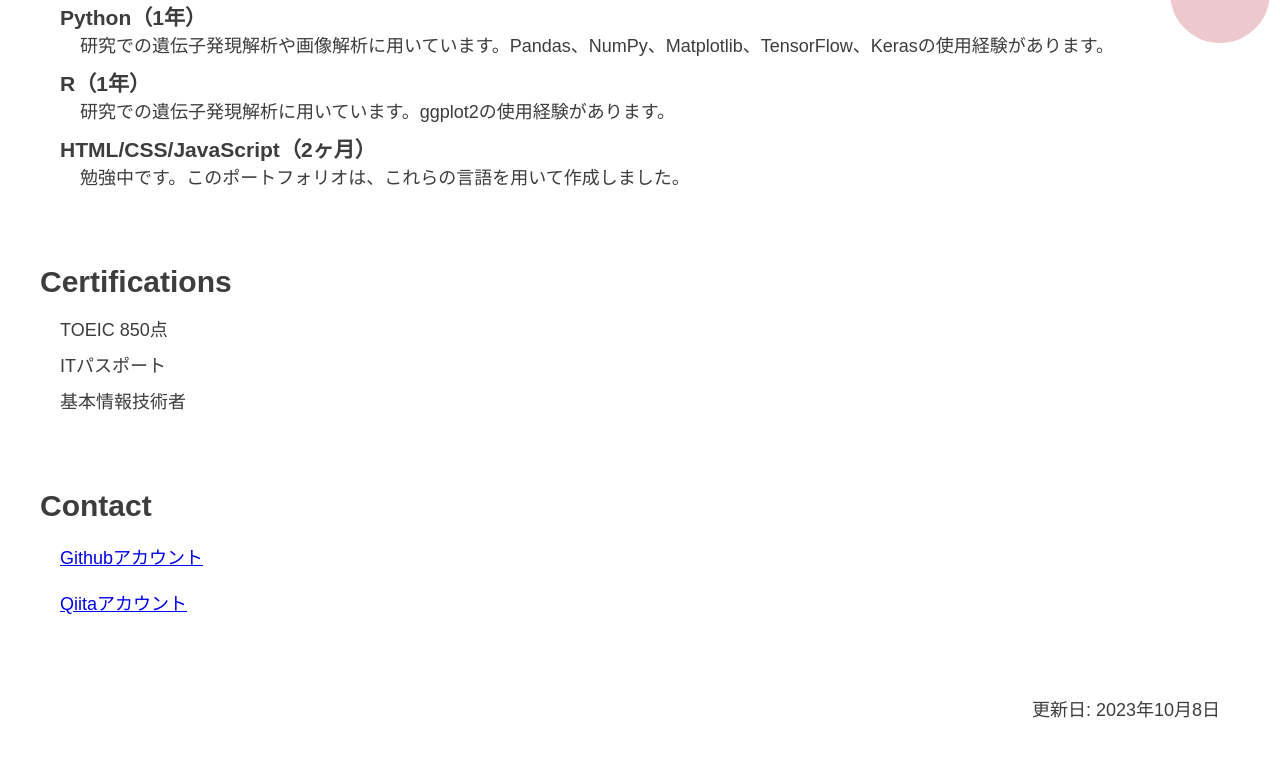
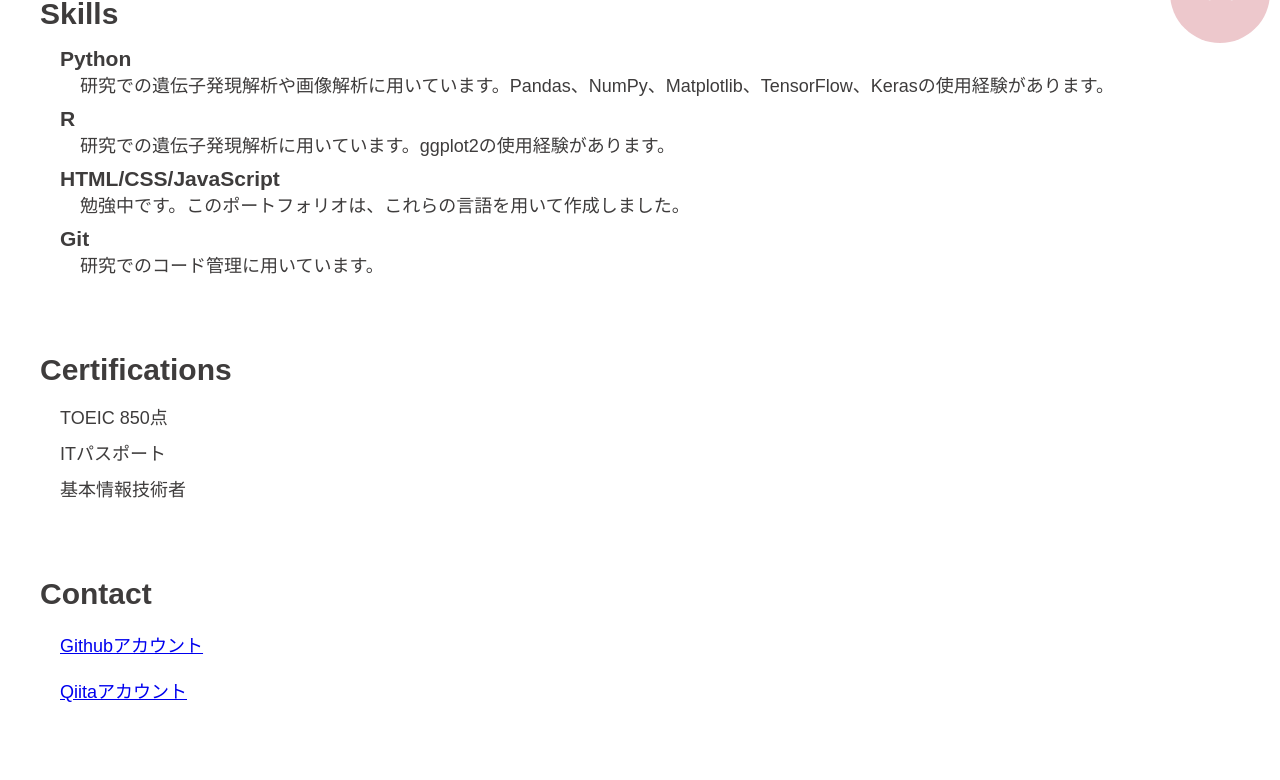
Before and after one commit to wanana12/portfolio, a plain HTML site: page index.html in a window 1280 px wide. Shown: the part 747-1527 px from the top of the page. Drawn offline with Linux system fonts and the light colour scheme.

Commit message:
update index.html

```diff
--- a/index.html
+++ b/index.html
@@ -37,22 +37,27 @@
     <section id="projects">
         <h2>Projects</h2>
         <p>「分泌性ペプチド群によるストレス情報伝達の解明」という題で<a href="http://hokuryukan-ns.co.jp/cms/books/アグリバイオ%E3%80%802023年7月号/">アグリバイオ2023年7月号</a>に寄稿しました。</p>
+        <p>「浸透圧ストレス応答に関わる分泌性ペプチド群の機能解析」という題で<a href="http://hokuryukan-ns.co.jp/cms/books/アグリバイオ%E3%80%802023年12月号%E3%80%80植物病害防除の最前線/">アグリバイオ2023年12月号</a>に寄稿しました。</p>
     </section>
 
     <section id="skills">
         <h2>Skills</h2>
         <ul class="no-bullets">
             <li>
-                <h3>Python（1年）</h3>
+                <h3>Python</h3>
                 <p>研究での遺伝子発現解析や画像解析に用いています。Pandas、NumPy、Matplotlib、TensorFlow、Kerasの使用経験があります。</p>
             </li>
             <li>
-                <h3>R（1年）</h3>
+                <h3>R</h3>
                 <p>研究での遺伝子発現解析に用いています。ggplot2の使用経験があります。</p>
             </li>
             <li>
-                <h3>HTML/CSS/JavaScript（2ヶ月）</h3>
+                <h3>HTML/CSS/JavaScript</h3>
                 <p>勉強中です。このポートフォリオは、これらの言語を用いて作成しました。</p>
+            </li>
+            <li>
+                <h3>Git</h3>
+                <p>研究でのコード管理に用いています。</p>
             </li>
         </ul>
     </section>
@@ -73,7 +78,7 @@
     </section>
 
     <section>
-        <p class="update">更新日: 2023年10月8日</p>
+        <p class="update">更新日: 2023年11月15日</p>
     </section>
 
     <div id="scroll-to-top">
```
